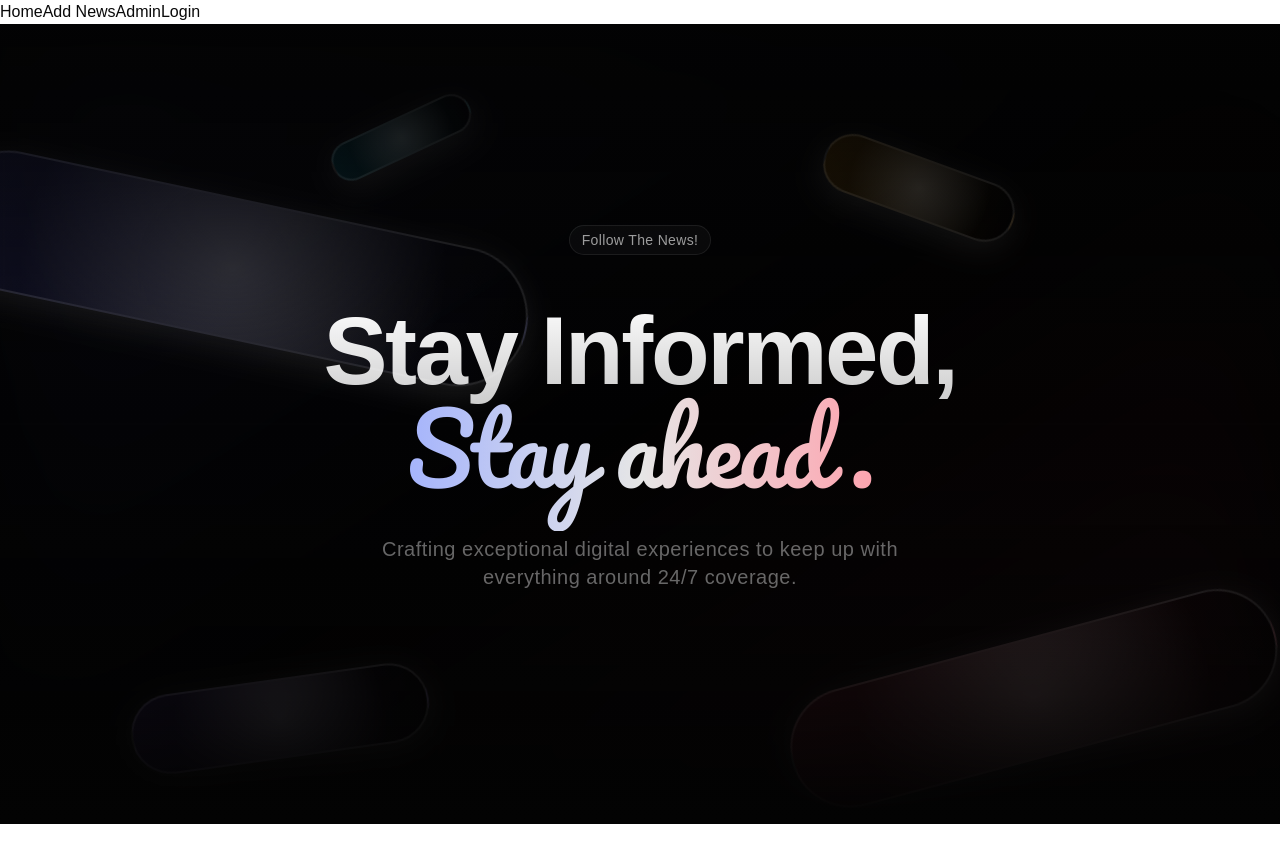
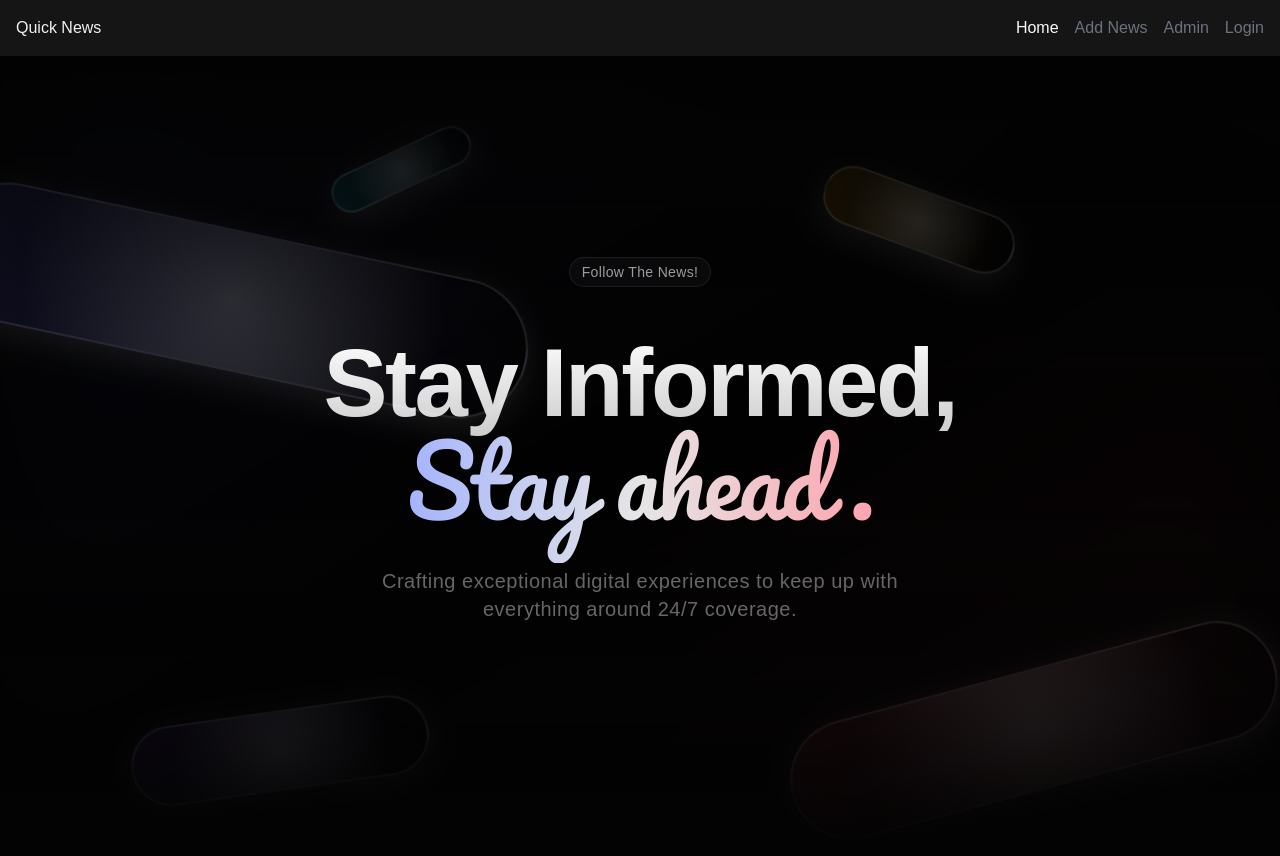
Before and after one commit to Hadi87s/Quick-News, a Next.js app: page / in a window 1280 px wide. Before the commit the page ends 824 px from the top, so only its background shows below. Built offline with nearby package versions, Linux system fonts and the light colour scheme.

Commit message:
feat: built basic responsive navbar structure.

```diff
--- /dev/null
+++ b/app/admin/page.tsx
@@ -0,0 +1,7 @@
+import React from "react";
+
+const page = () => {
+  return <div>Admin's page</div>;
+};
+
+export default page;
--- a/app/globals.css
+++ b/app/globals.css
@@ -2,8 +2,16 @@
 @tailwind components;
 @tailwind utilities;
 
+*{
+  box-sizing: border-box;
+  padding: 0;
+  margin: 0;
+}
+
 body {
   font-family: Arial, Helvetica, sans-serif;
+  background-color: #151515;
+  color: #f1f1f1;
 }
 
 @layer base {
--- /dev/null
+++ b/app/login/page.tsx
@@ -0,0 +1,11 @@
+import React from 'react'
+
+const page = () => {
+  return (
+    <div>
+      Login Page
+    </div>
+  )
+}
+
+export default page
--- /dev/null
+++ b/app/news/page.tsx
@@ -0,0 +1,7 @@
+import React from "react";
+
+const page = () => {
+  return <div>news page (all news will be located here)</div>;
+};
+
+export default page;
--- a/components/header/Header.tsx
+++ b/components/header/Header.tsx
@@ -1,15 +1,41 @@
-import Link from "next/link";
-import React from "react";
+"use client";
+import React, { useEffect, useState } from "react";
+import DesktopNav from "../navbar/DesktopNav";
+import { AlignJustify, X } from "lucide-react";
+import MobileNav from "../navbar/MobileNav";
 
 const Header = () => {
+  const [isMenuVisible, setMenuVisible] = useState(false);
+
+  useEffect(() => {
+    window.onclick = (e) => {
+      scrollTo({
+        top: 0,
+        behavior: "smooth",
+      });
+      setMenuVisible(false);
+    };
+  }),
+    [];
   return (
-    <div>
-      <nav>
-        <Link href="/">Home</Link>
-        <Link href="/news">Add News</Link>
-        <Link href="/admin">Admin</Link>
-        <Link href="/login">Login</Link>
-      </nav>
+    <div className="flex justify-between items-center p-4">
+      <h1>Quick News</h1>
+      <DesktopNav />
+      <AlignJustify
+        onClick={(e) => {
+          e.stopPropagation();
+          setMenuVisible(!isMenuVisible);
+        }}
+        className={`${
+          !isMenuVisible ? "block" : "hidden"
+        } md:hidden z-30 cursor-pointer`}
+      />
+      <X
+        className={`${
+          isMenuVisible ? "block" : "hidden"
+        } md:hidden z-30 cursor-pointer`}
+      />
+      <MobileNav isMenuVisible={isMenuVisible} />
     </div>
   );
 };
--- /dev/null
+++ b/components/navbar/DesktopNav.tsx
@@ -0,0 +1,17 @@
+"use client";
+import Link from "next/link";
+import React from "react";
+import NavLink from "./nav-link/NavLink";
+
+const DesktopNav = () => {
+  return (
+    <nav className="hidden md:flex gap-x-4">
+      <NavLink path="/">Home</NavLink>
+      <NavLink path="/news">Add News</NavLink>
+      <NavLink path="/admin">Admin</NavLink>
+      <NavLink path="/login">Login</NavLink>
+    </nav>
+  );
+};
+
+export default DesktopNav;
--- /dev/null
+++ b/components/navbar/MobileNav.tsx
@@ -0,0 +1,34 @@
+import Link from "next/link";
+import React from "react";
+import NavLink from "./nav-link/NavLink";
+
+interface IProps {
+  isMenuVisible: boolean;
+}
+
+const MobileNav = (props: IProps) => {
+  return (
+    <nav
+      className={`${
+        props.isMenuVisible
+          ? "translate-x-0 opacity-1"
+          : "translate-x-full opacity-0"
+      } transition duration-100 md:hidden flex flex-col gap-x-4 fixed top-0 right-0 h-[100vh] w-[375px] bg-zinc-900/95 text-white p-4 pt-10 z-20 justify-center items-center gap-y-10`}
+    >
+      <NavLink path="/" mobile={true}>
+        Home
+      </NavLink>
+      <NavLink path="/news" mobile={true}>
+        Add News
+      </NavLink>
+      <NavLink path="/admin" mobile={true}>
+        Admin
+      </NavLink>
+      <NavLink path="/login" mobile={true}>
+        Login
+      </NavLink>
+    </nav>
+  );
+};
+
+export default MobileNav;
--- /dev/null
+++ b/components/navbar/nav-link/NavLink.tsx
@@ -0,0 +1,29 @@
+import { log } from "console";
+import Link from "next/link";
+import { usePathname } from "next/navigation";
+import React from "react";
+
+interface IProps {
+  path: string;
+  children: React.ReactNode;
+  mobile?: boolean;
+}
+
+const NavLink = (props: IProps) => {
+  const path = usePathname();
+  console.log(path);
+  return (
+    <Link
+      className={` ${props.mobile ? "p-4 w-full border-b-2 " : ""}${
+        path == props.path
+          ? "text-gray-50 border-gray-50"
+          : "text-gray-500 border-gray-500"
+      }`}
+      href={props.path}
+    >
+      {props.children}
+    </Link>
+  );
+};
+
+export default NavLink;
```
